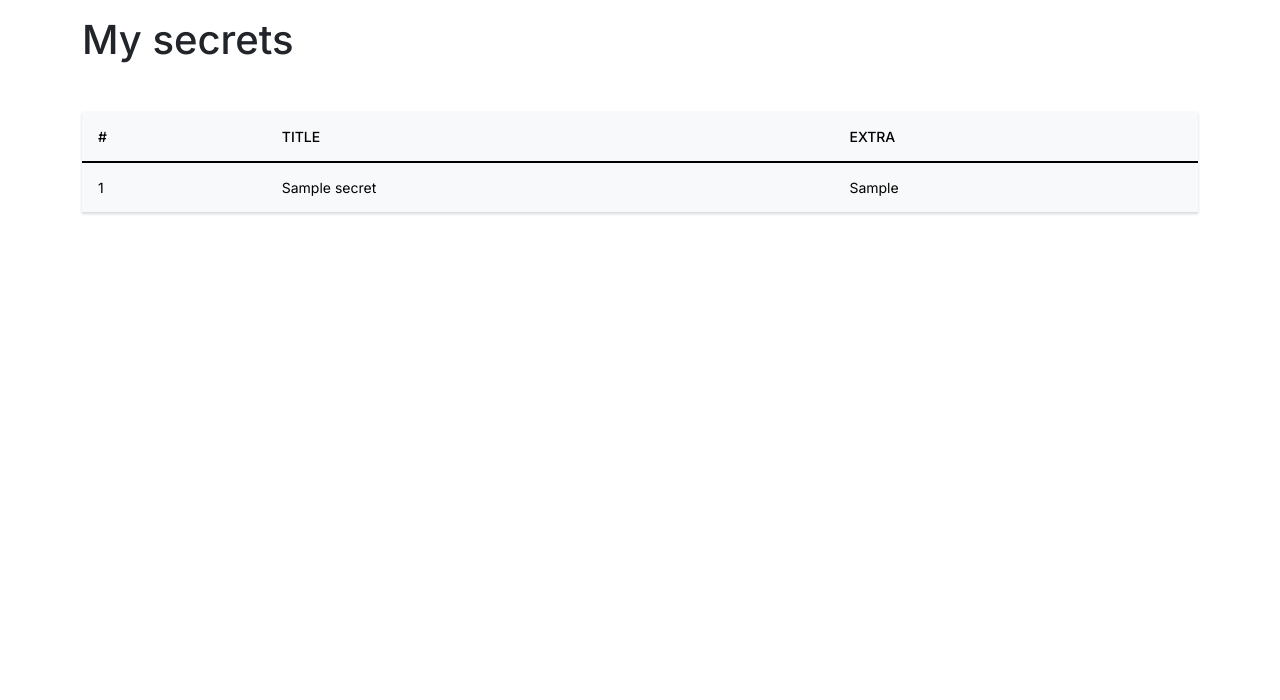
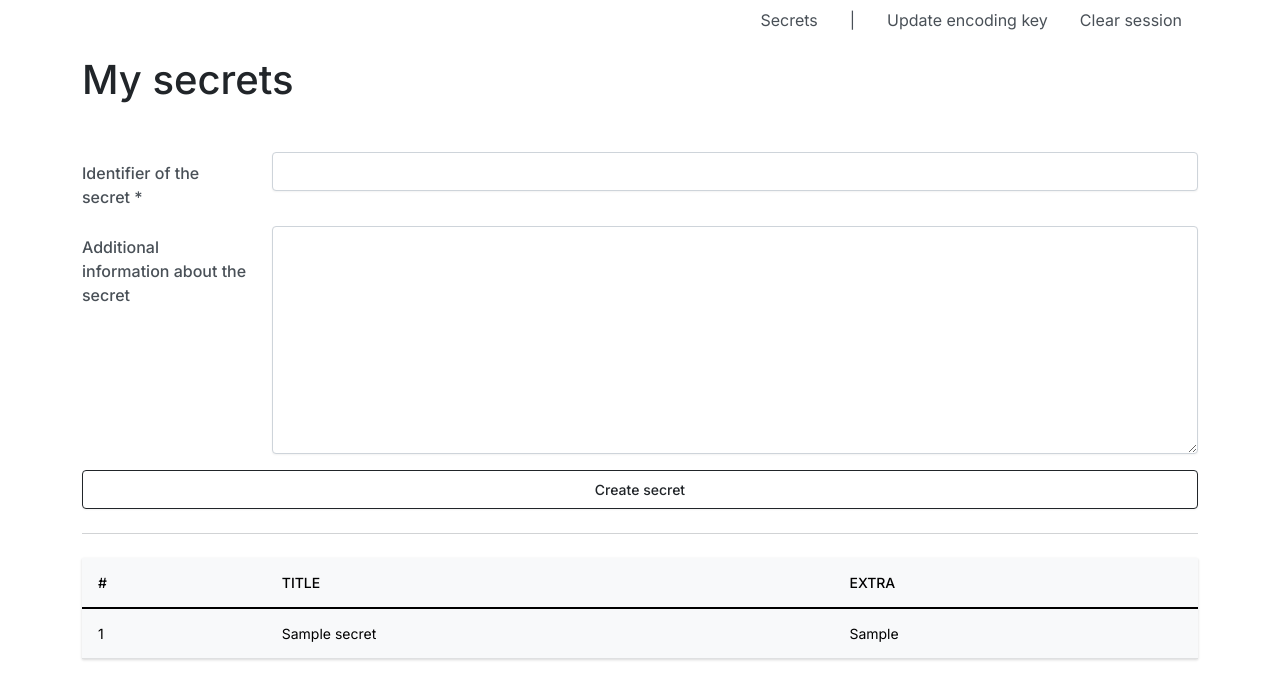
Before and after one commit to zaldis/SecretsManager, a Django app: template secrets_project/templates/secrets_manager/secret-list.html in a window 1280 px wide. Shown: the top 700 px of the page. Run offline with Django 4.2, Linux system fonts and the light colour scheme; the template is opened without the code that fills it: values that come from a table or form of the project are taken from there, others are empty; tables that the repository leaves empty hold one stand-in row (values such as "Sample post"); some libraries are stand-ins or nearby versions.

Commit message:
Add web page to display secret list
- List of created secrets
- Form to create new secret

```diff
--- /dev/null
+++ b/secrets_project/secrets_manager/templatetags/style_filter.py
@@ -0,0 +1,11 @@
+from django import template
+
+
+register = template.Library()
+
+
+@register.filter
+def addclass(field, css):
+    return field.as_widget(
+        attrs={"class": css}
+    )
--- a/secrets_project/secrets_manager/urls.py
+++ b/secrets_project/secrets_manager/urls.py
@@ -4,4 +4,8 @@ from . import views
 
 urlpatterns = [
     path('', views.SecretCreateListView.as_view(), name='secret-list'),
+    path('auth/', include([
+        path('login/', views.LoginView.as_view(), name='login'),
+        path('logout/', views.LogoutView.as_view(), name='logout'),
+    ])),
 ]
--- a/secrets_project/secrets_manager/views.py
+++ b/secrets_project/secrets_manager/views.py
@@ -1,21 +1,74 @@
-from django.views.generic import CreateView, ListView, UpdateView, DeleteView
+from django.shortcuts import redirect, render, reverse
+from django.views import View
+from django.views.generic import CreateView, ListView, UpdateView, DeleteView, FormView
+from django import forms
 
 from .models import Secret
 
 
-class SecretCreateView(CreateView):
-    pass
+class AuthForm(forms.Form):
+    encoding_key = forms.CharField()
+    generate_new = forms.BooleanField(required=False, help_text='Old secrets will be removed')
 
 
-class SecretListView(ListView):
-    pass
+class SecretForm(forms.ModelForm):
+    class Meta:
+        model = Secret
+        fields = ['title', 'password', 'extra']
 
 
-class SecretCreateListView(CreateView, ListView):
+class LoginView(FormView):
+    form_class = AuthForm
+    template_name = 'secrets_manager/authenticate.html'
+
+    def post(self, request, *args, **kwargs):
+        form = self.get_form()
+        if form.is_valid():
+            request.session['encoding_key'] = form.cleaned_data['encoding_key']
+            return redirect(reverse('secret-list'))
+        return super().post(request, *args, **kwargs)
+
+
+class LogoutView(View):
+    def get(self, request, *args, **kwargs):
+        try:
+            del request.session['encoding_key']
+        except KeyError:
+            pass
+        return render(request, 'secrets_manager/logout.html', {})
+
+
+class SecretCreateView(CreateView):
     model = Secret
-    fields = ['title', 'password', 'extra']
+    fields = ['title', 'extra']
+
+    def get_success_url(self) -> str:
+        return reverse('secret-list')
+
+
+class SecretCreateListView(ListView):
+    model = Secret
+    fields = ['title', 'extra']
     context_object_name = 'secrets'
     template_name = 'secrets_manager/secret-list.html'
+
+    def get_context_data(self, *, object_list=None, **kwargs):
+        context = super().get_context_data(object_list=object_list, **kwargs)
+        form = SecretForm()
+        context['form'] = form
+        return context
+
+    def get(self, request, *args, **kwargs):
+        if 'encoding_key' not in request.session:
+            return redirect(reverse('login'))
+        return super().get(request, *args, **kwargs)
+
+    def post(self, request, *args, **kwargs):
+        view = SecretCreateView.as_view(
+            extra_context={'secrets': self.get_queryset()},
+            template_name=self.template_name
+        )
+        return view(request, *args, **kwargs)
 
 
 class SecretUpdateView(UpdateView):
--- a/secrets_project/templates/base.html
+++ b/secrets_project/templates/base.html
@@ -15,51 +15,30 @@
 <body>
     <div class="container">
         <nav>
-            <ul class="nav justify-content-center">
-                {% comment %}
+            <ul class="nav justify-content-end">
                 <li class="nav-item">
-                    <a class="nav-link active" aria-current="page" href="{{ routers.index }}">
-                        Index
+                    <a href="{% url 'secret-list' %}" class="nav-link active" aria-current="page">
+                        Secrets
+                    </a>
+                </li>
+
+                <li class="nav-item">
+                    <a href="#" class="nav-link active" aria-current="page">
+                        |
+                    </a>
+                </li>
+
+                <li class="nav-item">
+                    <a href="{% url 'login' %}" class="nav-link active" aria-current="page">
+                        Update encoding key
                     </a>
                 </li>
                 <li class="nav-item">
-                    <a class="nav-link active" aria-current="page" href="{{ routers.books }}">
-                        Books
+                    <a href="{% url 'logout' %}" class="nav-link active" aria-current="page">
+                        Clear session
                     </a>
                 </li>
-                <li class="nav-item">
-                    <a class="nav-link active" aria-current="page" href="{{ routers.readers }}">
-                        Readers
-                    </a>
-                </li>
-                <li class="nav-item">
-                    <a class="nav-link active" aria-current="page" href="{{ routers.users }}">
-                        Users
-                    </a>
-                </li>
-
-                {% if user.is_authenticated %}
-                <li class="nav-item">
-                    <span class="nav-link active" aria-current="page">
-                        | {{ user.username }} (
-                            <a href="{% url 'logout' %}">Выйти</a>
-                        )
-                    </span>
-                </li>
-               {% else %}
-                <li class="nav-item">
-                    <a href="{% url 'login' %}" class="nav-link active" aria-current="page">
-                        | Войти
-                    </a>
-                </li>
-                <li class="nav-item">
-                    <a href="{% url 'create-user' %}" class="nav-link active" aria-current="page">
-                        Регистрация
-                    </a>
-                </li>
-                {% endif %}
             </ul>
-            {% endcomment %}
         </nav>
 
         <h1 class="mt-3 mb-5">
--- a/secrets_project/templates/secrets_manager/secret-list.html
+++ b/secrets_project/templates/secrets_manager/secret-list.html
@@ -3,7 +3,26 @@
 
 {% block header %}My secrets{% endblock %}
 
+
 {% block body %}
+
+<form method="post">
+    {% csrf_token %}
+    {% with field=form.title %}
+        {% include "snippets/input-field.html" with field=field %}
+    {% endwith %}
+
+    {% with field=form.extra %}
+        {% include "snippets/input-field.html" with field=field %}
+    {% endwith %}
+
+    <input type="submit"
+           value="Create secret"
+           class="btn btn-outline-dark form-control mt-3">
+</form>
+
+<hr class="mt-4 mb-4">
+
 <table class="table table-light table-hover">
     <thead>
         <tr>
--- /dev/null
+++ b/secrets_project/templates/snippets/input-field.html
@@ -0,0 +1,32 @@
+{% load style_filter %}
+
+
+<div class="form-group row mt-2"
+     aria-required={{ field.field.required }}
+>
+    {% for error in field.errors %}
+        <div class="alert alert-danger" role="alert">
+            {{ error }}
+        </div>
+    {% endfor %}
+
+    <label
+        for="{{ field.id_for_label }}"
+        class="col-md-2 col-form-label text-md-right"
+    >
+        {{ field.label }}
+        {% if field.field.required %}
+            <span class="required">*</span>
+        {% endif %}
+    </label>
+    <div class="col-md-10">
+        {{ field|addclass:"form-control" }}
+        {% if field.help_text %}
+            <small id="{{ field.id_for_label }}-help"
+                    class="form-text text-muted"
+            >
+                {{ field.help_text|safe }}
+            </small>
+        {% endif %}
+    </div>
+</div>
```
Also changed, not shown: secrets_project/templates/secrets_manager/authenticate.html (added, +25 -0 lines), secrets_project/templates/secrets_manager/logout.html (added, +15 -0 lines), secrets_project/templates/snippets/check-field.html (added, +32 -0 lines), secrets_project/templates/snippets/form-errors.html (added, +8 -0 lines), secrets_project/secrets_manager/templatetags/__init__.py (added).
